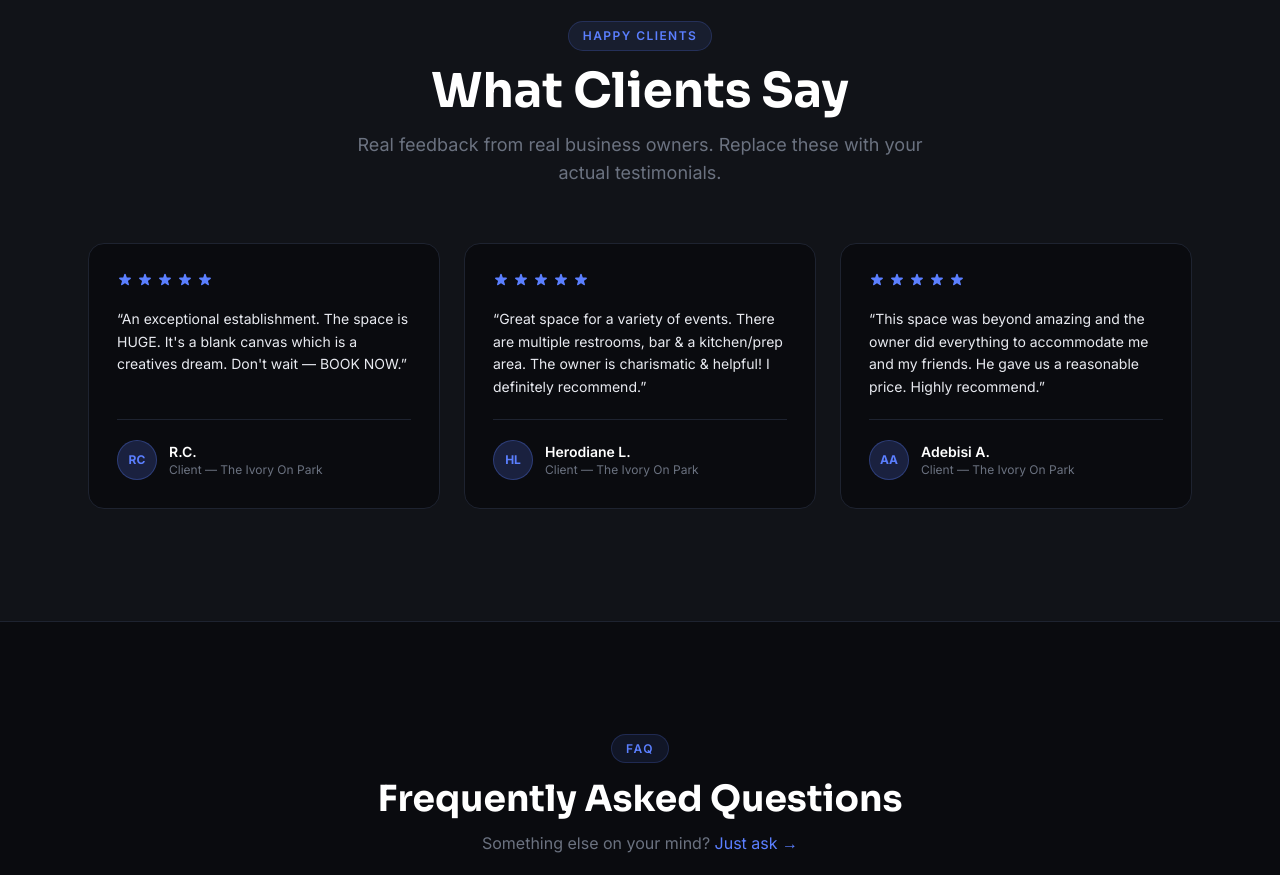
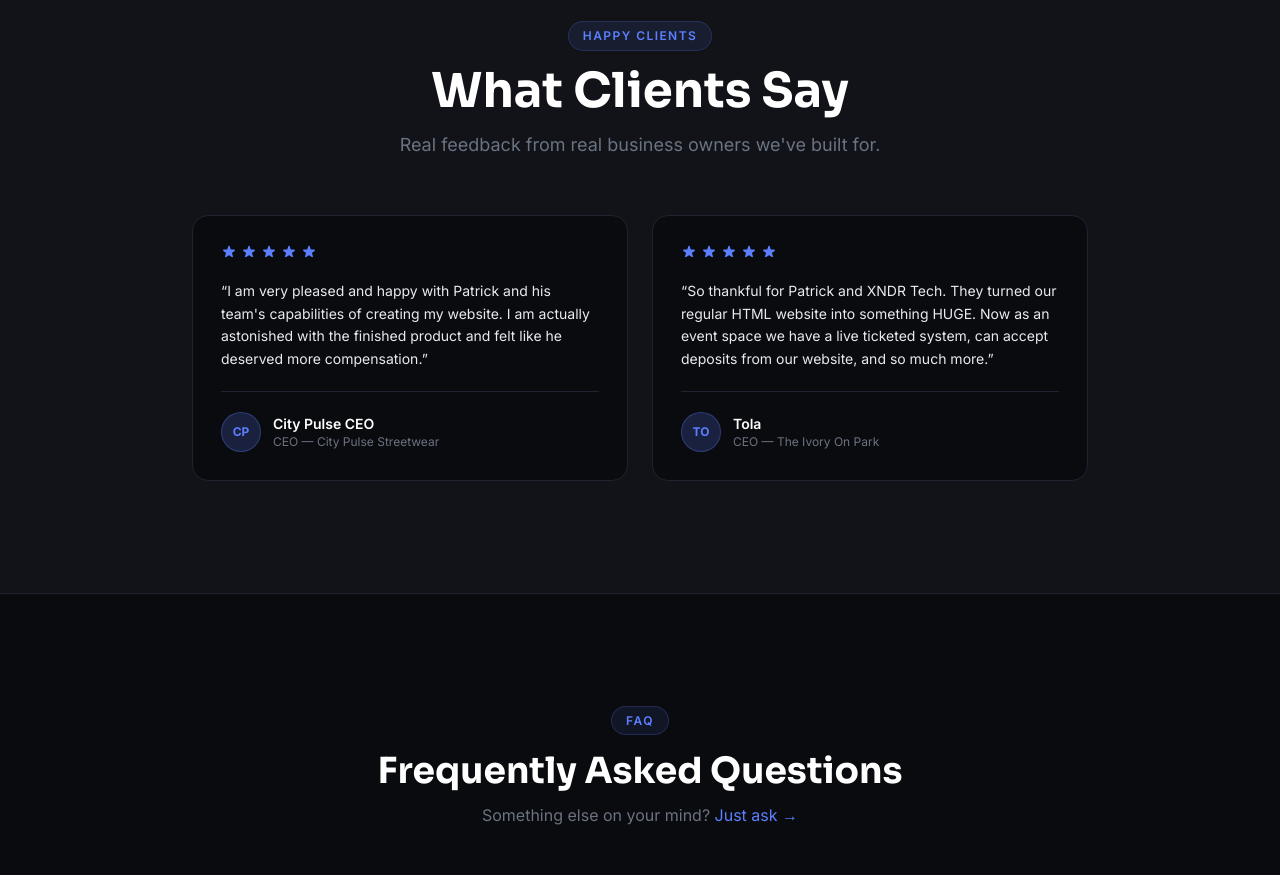
Before and after one commit to patlax17/XNDTECH, a Next.js app: page / in a window 1280 px wide. Shown: the part 3300-4175 px from the top of the page. Built offline with nearby package versions, Linux system fonts and the light colour scheme.

Commit message:
copy: replace placeholder testimonials with real client quotes from City Pulse & Ivory On Park

```diff
--- a/src/components/home/Testimonials.tsx
+++ b/src/components/home/Testimonials.tsx
@@ -1,24 +1,17 @@
 const testimonials = [
     {
         quote:
-            "An exceptional establishment. The space is HUGE. It's a blank canvas which is a creatives dream. Don't wait — BOOK NOW.",
-        author: "R.C.",
-        role: "Client — The Ivory On Park",
-        initials: "RC",
+            "I am very pleased and happy with Patrick and his team's capabilities of creating my website. I am actually astonished with the finished product and felt like he deserved more compensation.",
+        author: "City Pulse CEO",
+        role: "CEO — City Pulse Streetwear",
+        initials: "CP",
     },
     {
         quote:
-            "Great space for a variety of events. There are multiple restrooms, bar & a kitchen/prep area. The owner is charismatic & helpful! I definitely recommend.",
-        author: "Herodiane L.",
-        role: "Client — The Ivory On Park",
-        initials: "HL",
-    },
-    {
-        quote:
-            "This space was beyond amazing and the owner did everything to accommodate me and my friends. He gave us a reasonable price. Highly recommend.",
-        author: "Adebisi A.",
-        role: "Client — The Ivory On Park",
-        initials: "AA",
+            "So thankful for Patrick and XNDR Tech. They turned our regular HTML website into something HUGE. Now as an event space we have a live ticketed system, can accept deposits from our website, and so much more.",
+        author: "Tola",
+        role: "CEO — The Ivory On Park",
+        initials: "TO",
     },
 ];
 
@@ -35,12 +28,11 @@ export default function Testimonials() {
                         What Clients Say
                     </h2>
                     <p className="text-brand-muted text-lg max-w-xl mx-auto">
-                        Real feedback from real business owners. Replace these with your
-                        actual testimonials.
+                        Real feedback from real business owners we&apos;ve built for.
                     </p>
                 </div>
 
-                <div className="grid grid-cols-1 md:grid-cols-3 gap-6">
+                <div className="grid grid-cols-1 md:grid-cols-2 gap-6 max-w-4xl mx-auto">
                     {testimonials.map((t) => (
                         <div
                             key={t.author}
```
